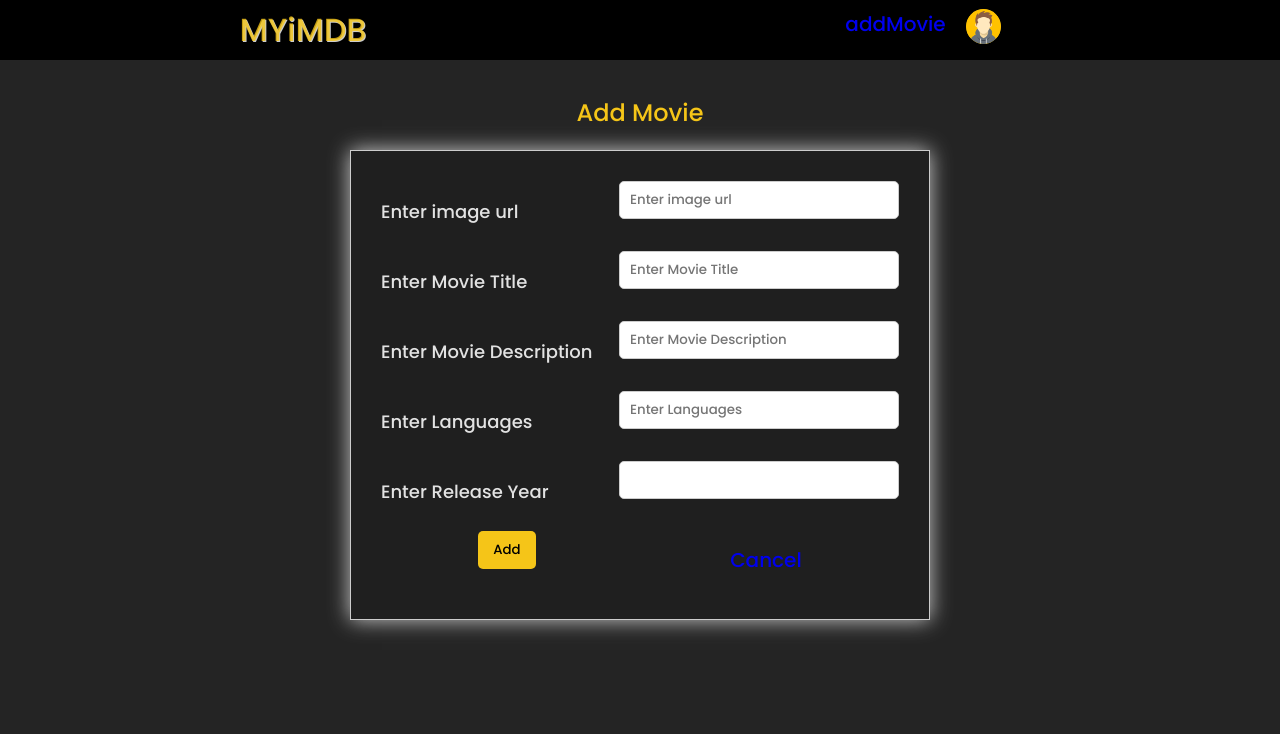
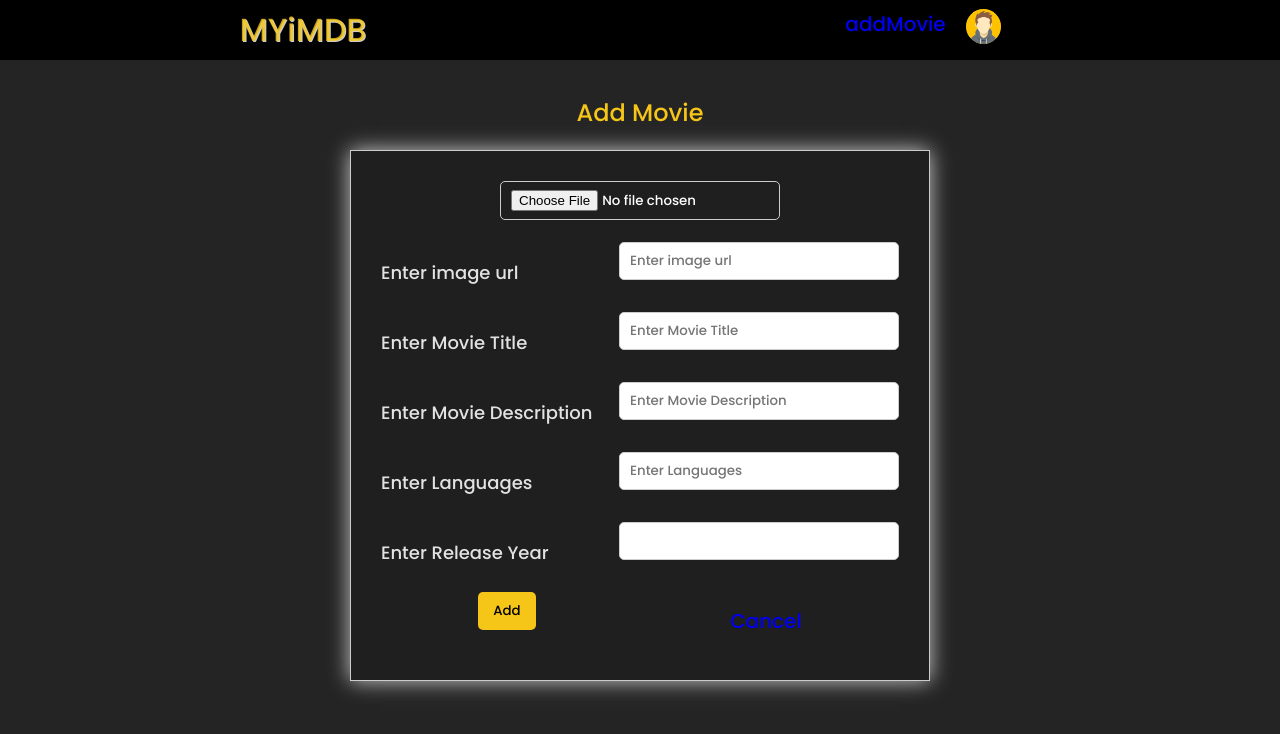
Before and after one commit to sineka-mediwave/myimdb-app, a React (Vite) app: page /addMovie in a window 1280 px wide. Shown: the top 734 px of the page. Built offline with nearby package versions, Linux system fonts and the light colour scheme; sample sign-in values are in the browser's storage.

Commit message:
send mail

```diff
--- a/src/components/MovieForm.tsx
+++ b/src/components/MovieForm.tsx
@@ -33,6 +33,12 @@ const MovieForm: React.FC<IForm> = ({ type, addingMovie }) => {
     <form onSubmit={(e) => handleSubmit(e)} className="form-cover">
       <>
         <div className="form-input">
+          <input
+            type="file"
+            id="avatar"
+            name="avatar"
+            accept="image/png, image/jpeg"
+          />
           <FormInputs
             label="Enter image url"
             type="text"
--- a/src/components/UserForm.tsx
+++ b/src/components/UserForm.tsx
@@ -55,7 +55,7 @@ const UserForm: React.FC<IForm> = ({ type, addUser }) => {
             handleChange={handleChange}
           />
           {type == "login" && (
-            <Link to="/forgetassword" role="button">
+            <Link to="/forgetPassword" role="button">
               Forget password?
             </Link>
           )}
```
Also changed, not shown: src/App.tsx (line endings or trailing spaces).
